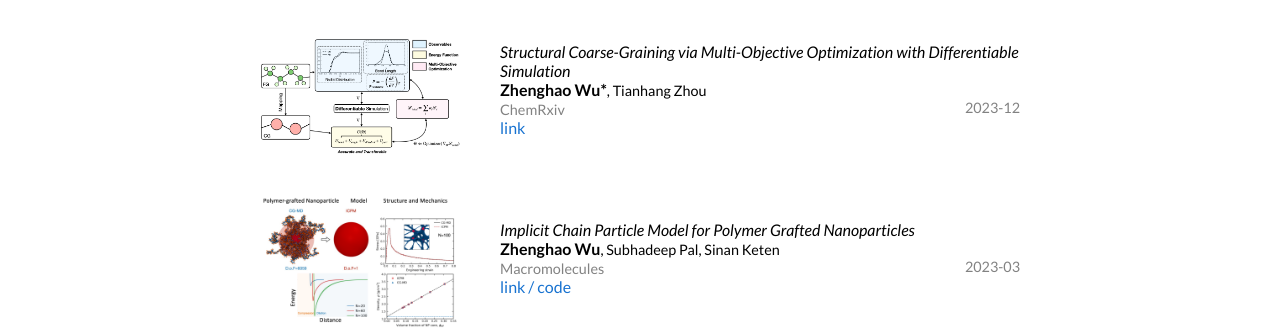
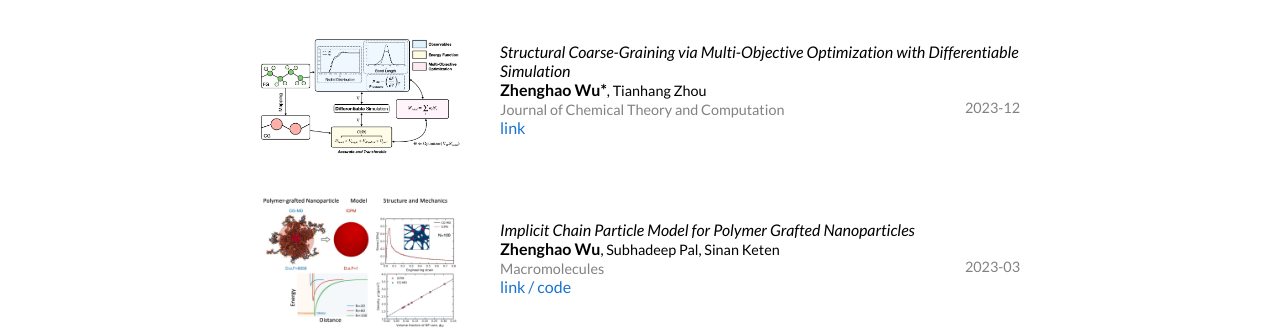
Before and after one commit to Chenghao-Wu/Chenghao-Wu.github.io, a Jekyll site: the page built from _posts/2023-12-11-JCTC2023.markdown, in a window 1280 px wide. Shown: the part 638-967 px from the top of the page. Built offline with Jekyll 4.4.1, drawn with Linux system fonts in a browser that asks for light colours.

Commit message:
update new paper

```diff
--- a/_posts/2023-12-11-JCTC2023.markdown
+++ b/_posts/2023-12-11-JCTC2023.markdown
@@ -7,6 +7,6 @@ image:  images/2023-12-11-JCTC2023.png
 categories: research
 authors: "<strong>Zhenghao Wu*</strong>, Tianhang Zhou"
 #subtitle: "CCD 2017"
-venue: "ChemRxiv"
+venue: "Journal of Chemical Theory and Computation"
 arxiv: https://chemrxiv.org/engage/chemrxiv/article-details/65782db2fd283d7904d288ba
 ---
```
